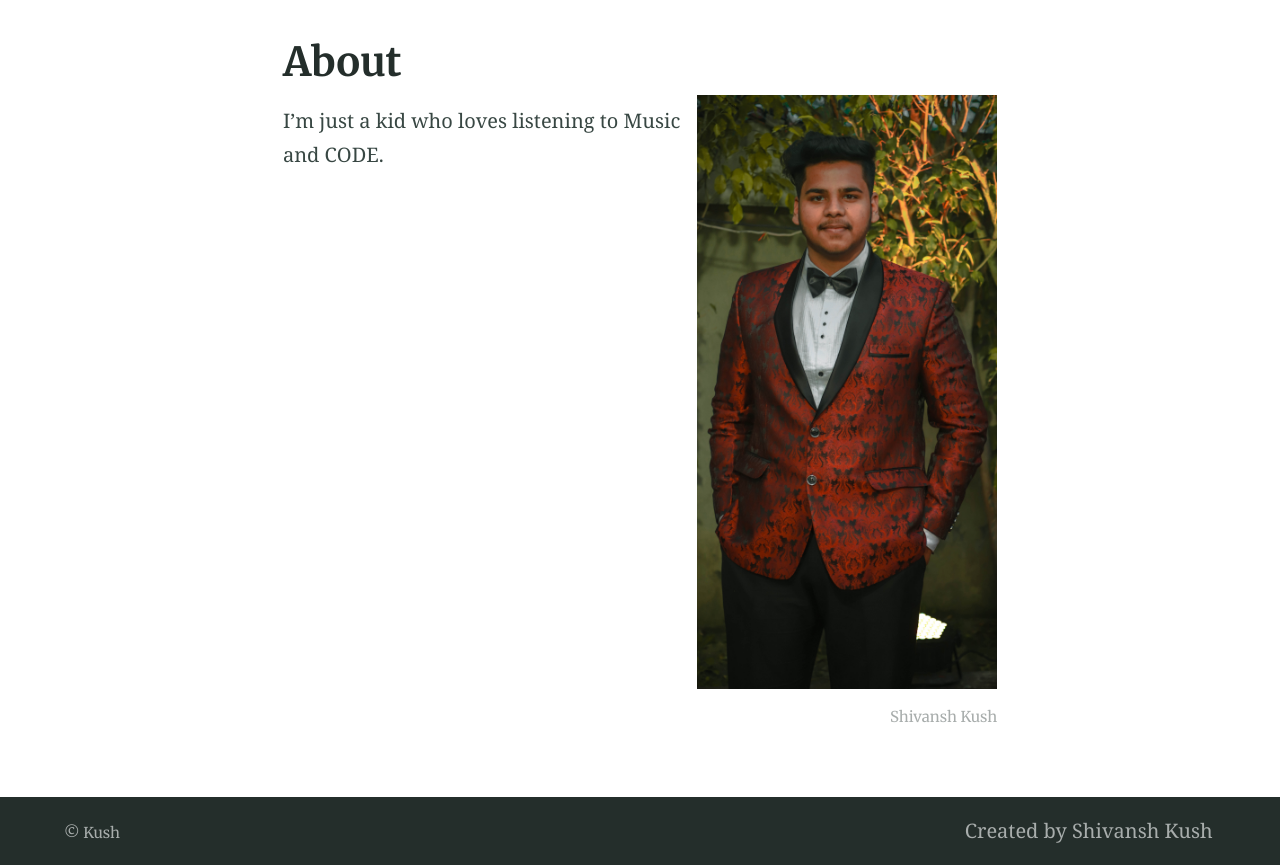
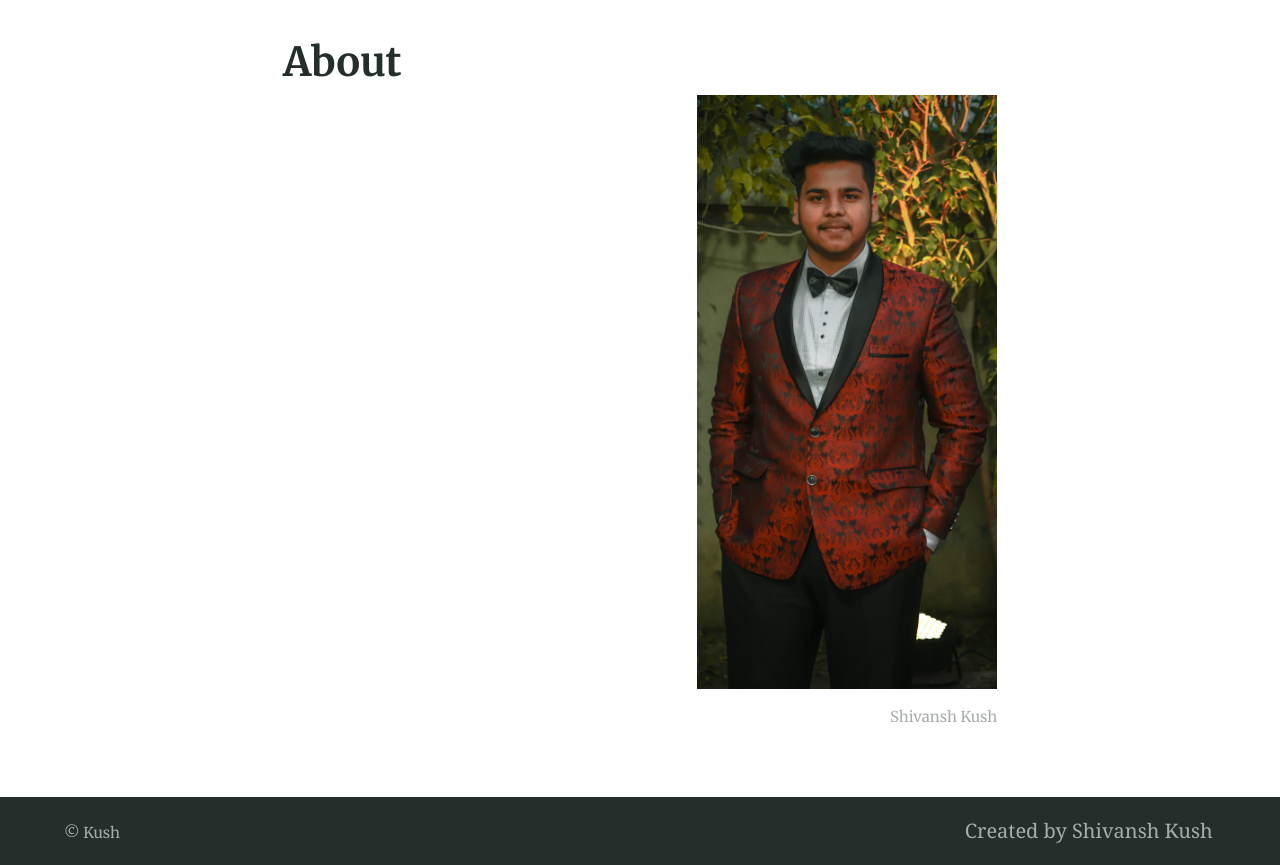
Before and after one commit to aka-Kush/aka-Kush.github.io, a Jekyll site: the page built from about.md, in a window 1280 px wide. Shown: the part 390-1255 px from the top of the page. Built offline with Jekyll 4.4.1, drawn with Linux system fonts in a browser that asks for light colours; our own code applies the rules of GitHub Pages for plain Markdown files.

Commit message:
Update about.md

```diff
--- a/about.md
+++ b/about.md
@@ -8,5 +8,3 @@
 
 ---
 {% include figure.html image="/images/about_me.jpg" caption="Shivansh Kush" position="right" width="300" height="800" %}
-
-I'm just a kid who loves listening to Music and CODE.
```
